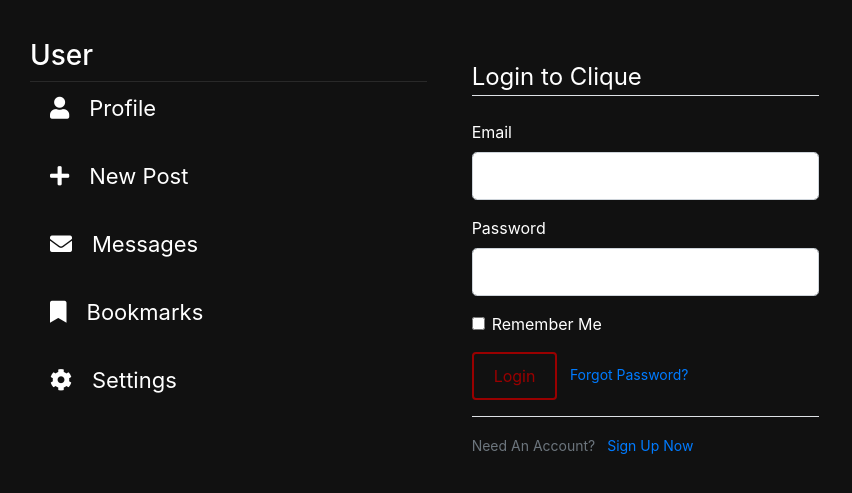
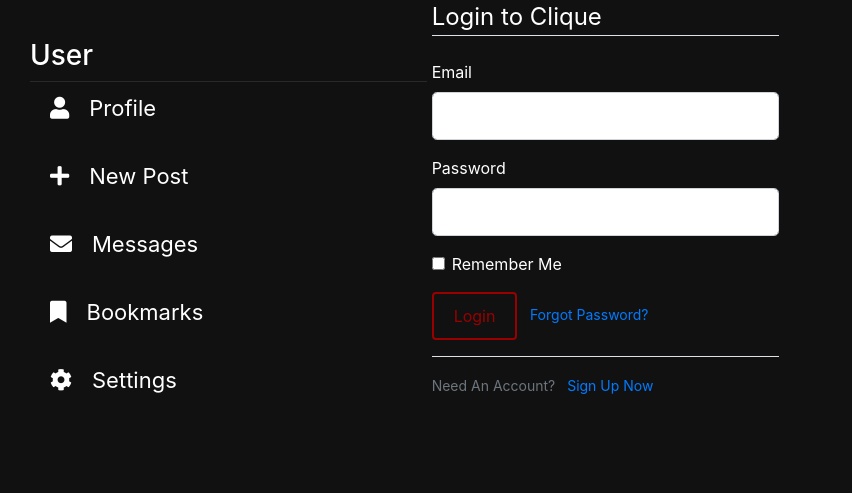
Before and after one commit to B-toxin/DBlog, a Flask app: page /login in a window 1280 px wide. Shown: the part 51-544 px from the top of the page, without its empty margins (0-852 px from the left). Run offline with Flask 3, Linux system fonts and the light colour scheme; some libraries are stand-ins or nearby versions.

Commit message:
Update login.css

```diff
--- a/FlaskBlog/static/CSS/login.css
+++ b/FlaskBlog/static/CSS/login.css
@@ -1,8 +1,9 @@
 .login{
-    margin-left: 60px;
+    margin-left: 20px;
+    margin-top: -60px;
 }
 .below{
-    margin-left: 60px;
+    margin-left: 20px;
 }
 
 .form-group{
```
